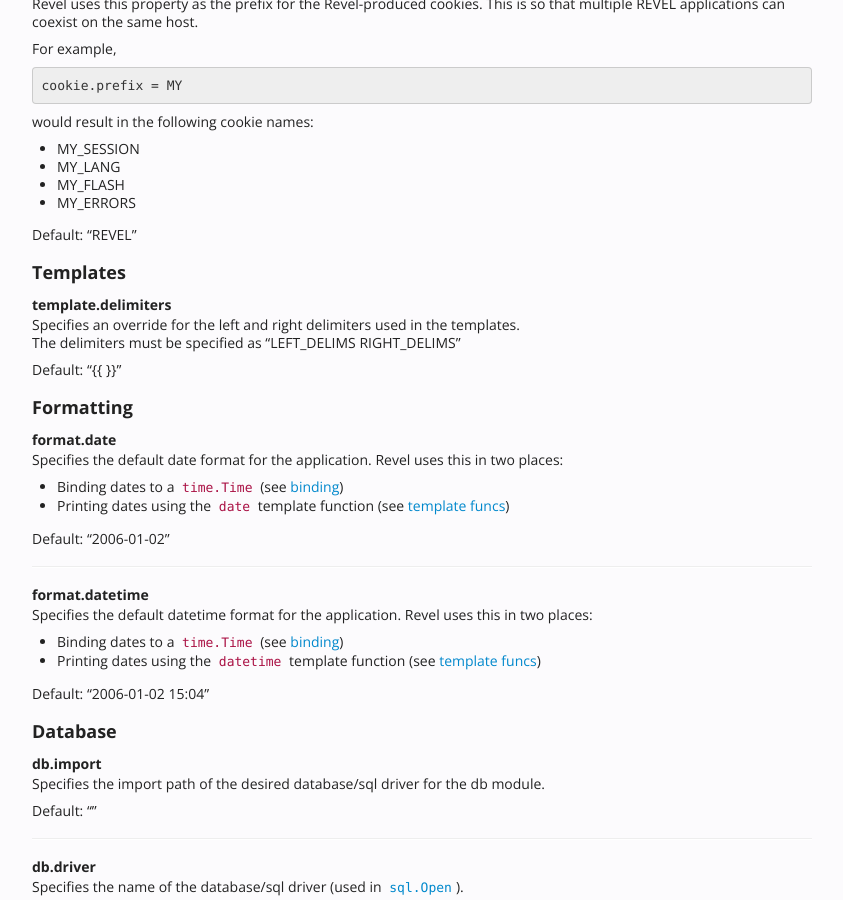
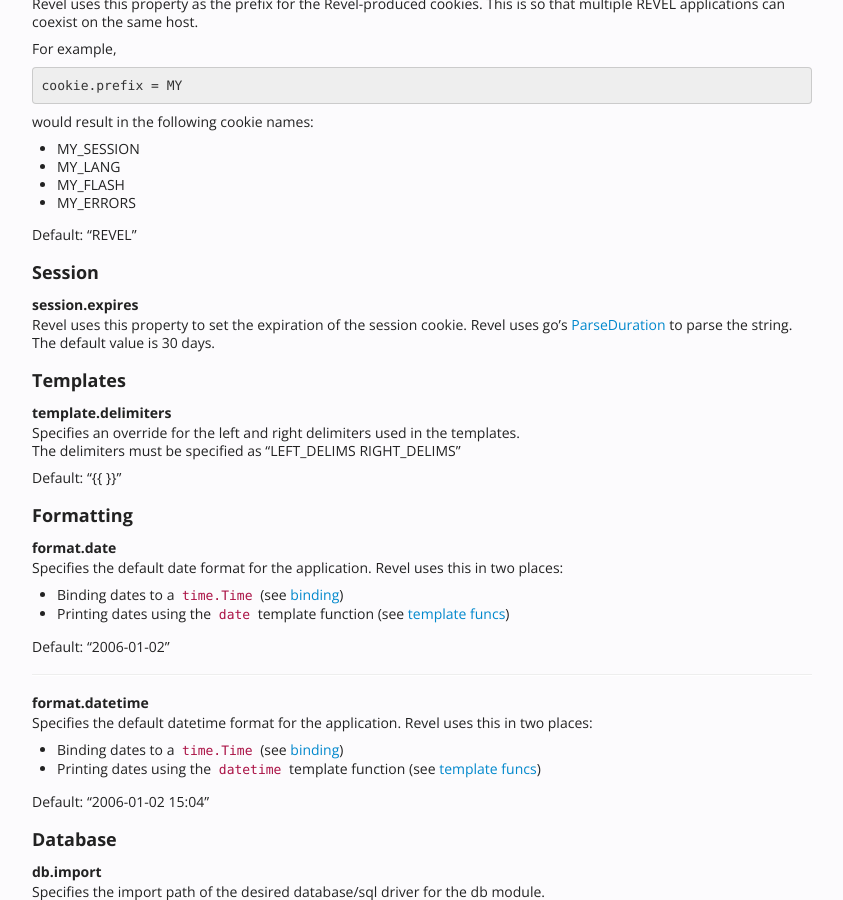
Before and after one commit to revel/revel, a Jekyll site: the page built from manual/appconf.md, in a window 1280 px wide and 900 px high, scrolled down 3408 px. Shown: the whole window, without its empty margins (298-1141 px from the left). Built offline with Jekyll 4.4.1, drawn with Linux system fonts in a browser that asks for light colours.

Commit message:
Add session.expires to config manual.

```diff
--- a/manual/appconf.md
+++ b/manual/appconf.md
@@ -238,6 +238,14 @@
 
 Default: "REVEL"
 
+### Session
+
+#### session.expires
+
+Revel uses this property to set the expiration of the session cookie.
+Revel uses go's [ParseDuration](http://golang.org/pkg/time/#ParseDuration) to parse the string.
+The default value is 30 days.
+
 ### Templates
 
 #### template.delimiters
```
